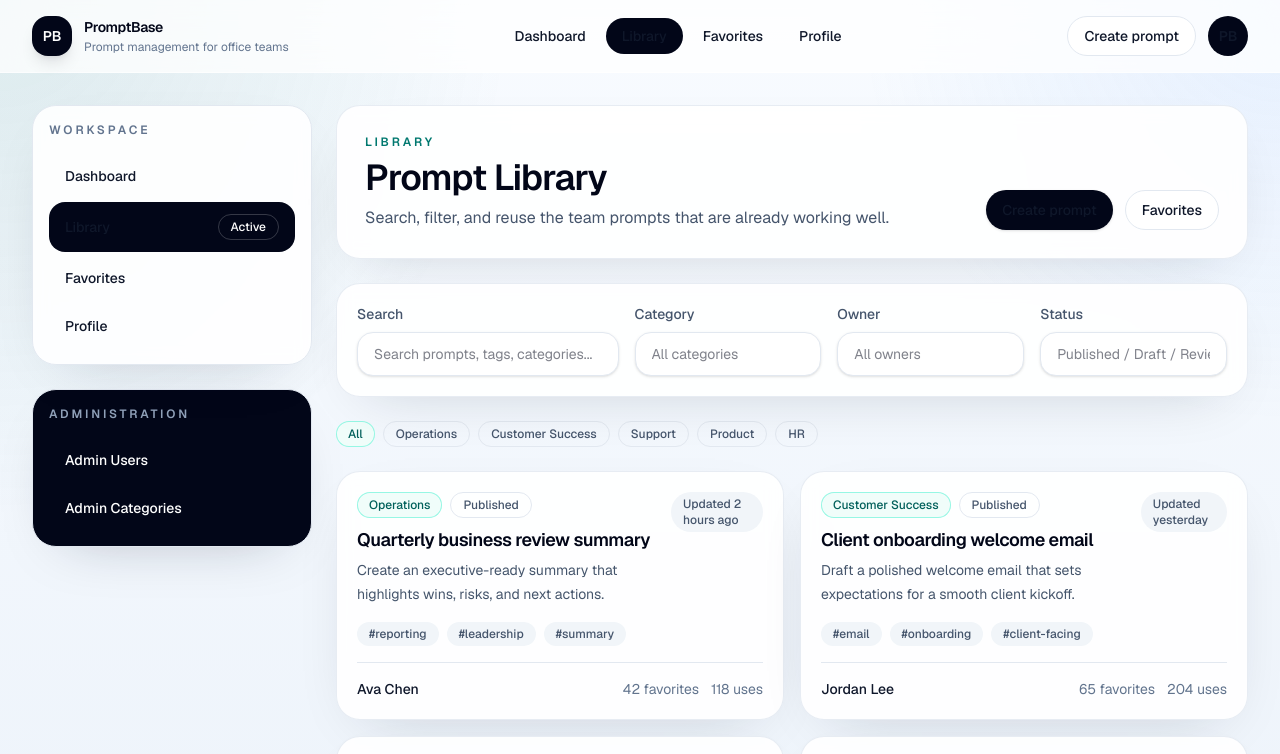
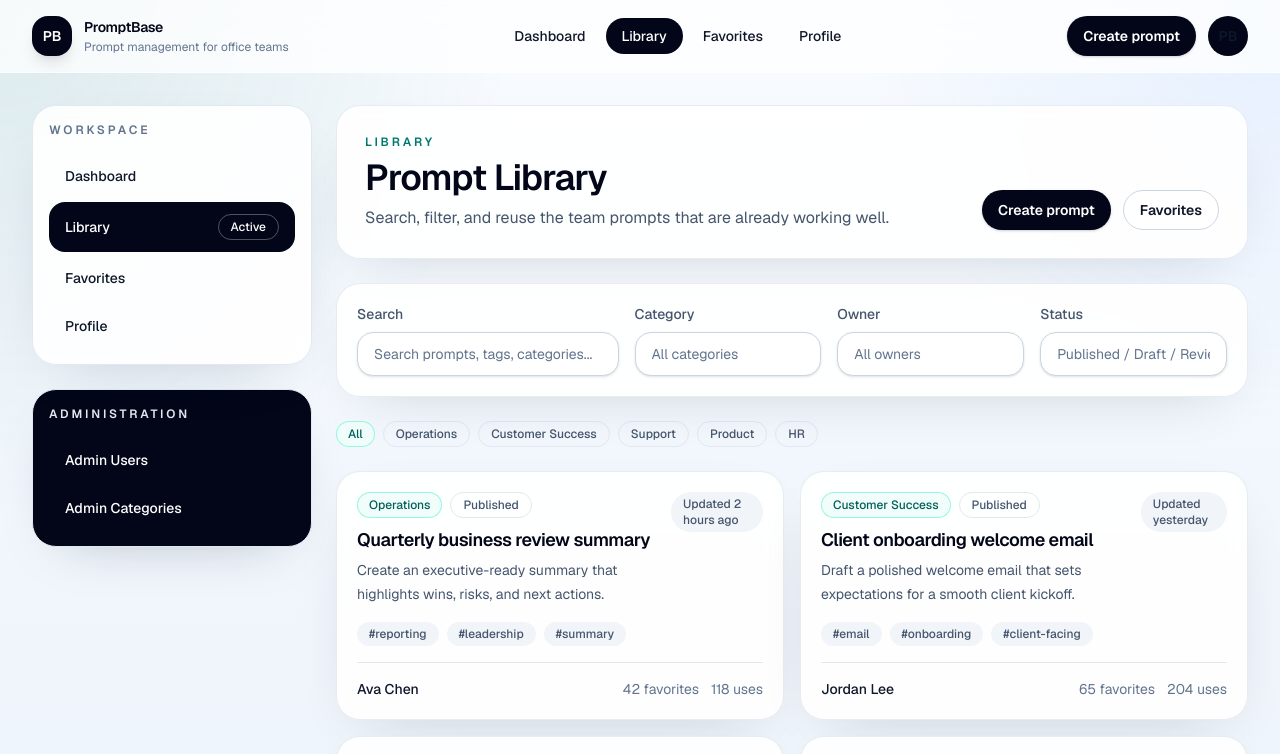
Before and after one commit to draganoval/promptbase, a Next.js app: page /library in a window 1280 px wide. Shown: the top 754 px of the page. Built offline with nearby package versions, Linux system fonts and the light colour scheme.

Commit message:
update Ui Visibility

```diff
--- a/app/login/page.tsx
+++ b/app/login/page.tsx
@@ -56,13 +56,13 @@ export default function LoginPage() {
         <Card className="order-1 overflow-hidden p-0 lg:order-2">
           <div className="flex h-full min-h-[520px] flex-col justify-between bg-slate-950 p-8 text-white">
             <div>
-              <p className="text-xs font-semibold uppercase tracking-[0.24em] text-slate-400">
+              <p className="text-xs font-semibold uppercase tracking-[0.24em] text-slate-200">
                 PromptBase
               </p>
               <h2 className="mt-4 max-w-lg text-4xl font-semibold tracking-tight">
                 A calm, structured workspace for prompt operations.
               </h2>
-              <p className="mt-4 max-w-lg text-sm leading-6 text-slate-300">
+              <p className="mt-4 max-w-lg text-sm leading-6 text-slate-100">
                 Organize reusable prompt assets, keep your team aligned, and build a reliable internal knowledge base.
               </p>
             </div>
@@ -72,7 +72,7 @@ export default function LoginPage() {
                 "Role-aware views",
                 "Responsive by default",
               ].map((item) => (
-                <div key={item} className="rounded-3xl border border-white/10 bg-white/5 p-4 text-sm text-slate-200">
+                <div key={item} className="rounded-3xl border border-white/15 bg-white/5 p-4 text-sm text-white">
                   {item}
                 </div>
               ))}
--- a/app/page.tsx
+++ b/app/page.tsx
@@ -131,7 +131,7 @@ export default function Home() {
             <h2 className="text-3xl font-semibold tracking-tight sm:text-4xl">
               Launch PromptBase with a clean structure today.
             </h2>
-            <p className="text-sm leading-6 text-slate-300 sm:text-base">
+            <p className="text-sm leading-6 text-slate-100 sm:text-base">
               You can start exploring the dashboard, prompt library, favorites, and admin screens immediately using the included mock data.
             </p>
           </div>
--- a/app/register/page.tsx
+++ b/app/register/page.tsx
@@ -61,13 +61,13 @@ export default function RegisterPage() {
         <Card className="order-1 overflow-hidden p-0 lg:order-2">
           <div className="flex h-full min-h-[520px] flex-col justify-between bg-gradient-to-br from-slate-950 via-slate-900 to-teal-900 p-8 text-white">
             <div>
-              <p className="text-xs font-semibold uppercase tracking-[0.24em] text-slate-400">
+              <p className="text-xs font-semibold uppercase tracking-[0.24em] text-slate-200">
                 Built for teams
               </p>
               <h2 className="mt-4 max-w-lg text-4xl font-semibold tracking-tight">
                 A polished SaaS foundation for prompt operations.
               </h2>
-              <p className="mt-4 max-w-lg text-sm leading-6 text-slate-300">
+              <p className="mt-4 max-w-lg text-sm leading-6 text-slate-100">
                 Give your team a shared prompt library, admin controls, and a clean place to work with AI-generated content.
               </p>
             </div>
@@ -77,7 +77,7 @@ export default function RegisterPage() {
                 "Shared favorites",
                 "Admin oversight",
               ].map((item) => (
-                <div key={item} className="rounded-3xl border border-white/10 bg-white/5 p-4 text-sm text-slate-200">
+                <div key={item} className="rounded-3xl border border-white/15 bg-white/5 p-4 text-sm text-white">
                   {item}
                 </div>
               ))}
--- a/components/button.tsx
+++ b/components/button.tsx
@@ -13,10 +13,10 @@ type ButtonProps = {
 
 const variantStyles: Record<ButtonVariant, string> = {
   primary:
-    "bg-slate-950 text-white shadow-sm shadow-slate-950/10 hover:-translate-y-0.5 hover:bg-slate-800",
+    "bg-slate-950 !text-white shadow-sm shadow-slate-950/15 hover:-translate-y-0.5 hover:bg-slate-800 hover:!text-white",
   secondary:
-    "border border-slate-200 bg-white text-slate-900 hover:border-slate-300 hover:bg-slate-50",
-  ghost: "text-slate-600 hover:bg-slate-100 hover:text-slate-950",
+    "border border-slate-300 bg-white text-slate-950 hover:border-slate-400 hover:bg-slate-50",
+  ghost: "text-slate-800 hover:bg-slate-100 hover:text-slate-950",
 };
 
 const sizeStyles = {
@@ -34,7 +34,7 @@ export function Button({
   type = "button",
 }: ButtonProps) {
   const baseStyles =
-    "inline-flex items-center justify-center gap-2 rounded-full font-medium transition-all duration-200 focus-visible:outline-none focus-visible:ring-2 focus-visible:ring-teal-500 focus-visible:ring-offset-2 focus-visible:ring-offset-transparent";
+    "inline-flex items-center justify-center gap-2 rounded-full font-semibold whitespace-nowrap transition-all duration-200 focus-visible:outline-none focus-visible:ring-2 focus-visible:ring-teal-500 focus-visible:ring-offset-2 focus-visible:ring-offset-transparent";
   const classes = `${baseStyles} ${variantStyles[variant]} ${sizeStyles[size]} ${className}`.trim();
 
   if (href) {
--- a/components/input.tsx
+++ b/components/input.tsx
@@ -6,7 +6,7 @@ export function Input({ className = "", ...props }: InputProps) {
   return (
     <input
       {...props}
-      className={`h-11 w-full rounded-2xl border border-slate-200 bg-white px-4 text-sm text-slate-950 shadow-sm outline-none transition focus:border-teal-500 focus:ring-4 focus:ring-teal-500/10 ${className}`.trim()}
+      className={`h-11 w-full min-w-0 rounded-2xl border border-slate-300 bg-white px-4 text-sm text-slate-950 placeholder:text-slate-500 shadow-sm outline-none transition focus:border-teal-500 focus:ring-4 focus:ring-teal-500/10 ${className}`.trim()}
     />
   );
 }
--- a/components/navbar.tsx
+++ b/components/navbar.tsx
@@ -36,8 +36,8 @@ export function Navbar({ activeHref, showAuthActions = false }: NavbarProps) {
                 href={item.href}
                 className={`rounded-full px-4 py-2 text-sm font-medium transition-colors ${
                   isActive
-                    ? "bg-slate-950 text-white"
-                    : "text-slate-600 hover:bg-slate-100 hover:text-slate-950"
+                    ? "bg-slate-950 !text-white"
+                    : "text-slate-700 hover:bg-slate-100 hover:text-slate-950"
                 }`}
               >
                 {item.label}
@@ -56,7 +56,7 @@ export function Navbar({ activeHref, showAuthActions = false }: NavbarProps) {
             </>
           ) : (
             <>
-              <Button href="/prompts/new" variant="secondary" className="hidden sm:inline-flex">
+              <Button href="/prompts/new" className="hidden sm:inline-flex !text-white">
                 Create prompt
               </Button>
               <Link
--- a/components/sidebar.tsx
+++ b/components/sidebar.tsx
@@ -24,13 +24,13 @@ export function Sidebar({ activeHref }: SidebarProps) {
                   href={item.href}
                   className={`flex items-center justify-between rounded-2xl px-4 py-3 text-sm font-medium transition-colors ${
                     isActive
-                      ? "bg-slate-950 text-white"
-                      : "text-slate-600 hover:bg-slate-100 hover:text-slate-950"
+                      ? "bg-slate-950 !text-white"
+                      : "text-slate-700 hover:bg-slate-100 hover:text-slate-950"
                   }`}
                 >
                   <span>{item.label}</span>
                   {isActive ? (
-                    <Badge variant="outline" className="border-white/20 text-white">
+                    <Badge variant="outline" className="border-white/30 !text-white">
                       Active
                     </Badge>
                   ) : null}
@@ -41,7 +41,7 @@ export function Sidebar({ activeHref }: SidebarProps) {
         </div>
 
         <div className="rounded-3xl border border-slate-200 bg-slate-950 p-4 text-white shadow-[0_20px_60px_-35px_rgba(15,23,42,0.35)]">
-          <p className="text-xs font-semibold uppercase tracking-[0.24em] text-slate-400">
+          <p className="text-xs font-semibold uppercase tracking-[0.24em] text-slate-200">
             Administration
           </p>
           <nav className="mt-4 space-y-1">
@@ -52,7 +52,7 @@ export function Sidebar({ activeHref }: SidebarProps) {
                   key={item.href}
                   href={item.href}
                   className={`block rounded-2xl px-4 py-3 text-sm font-medium transition-colors ${
-                    isActive ? "bg-white/10 text-white" : "text-slate-300 hover:bg-white/5 hover:text-white"
+                    isActive ? "bg-white/15 !text-white" : "text-white hover:bg-white/10 hover:!text-white"
                   }`}
                 >
                   {item.label}
--- a/components/textarea.tsx
+++ b/components/textarea.tsx
@@ -6,7 +6,7 @@ export function Textarea({ className = "", ...props }: TextareaProps) {
   return (
     <textarea
       {...props}
-      className={`min-h-32 w-full rounded-2xl border border-slate-200 bg-white px-4 py-3 text-sm text-slate-950 shadow-sm outline-none transition focus:border-teal-500 focus:ring-4 focus:ring-teal-500/10 ${className}`.trim()}
+      className={`min-h-32 w-full min-w-0 rounded-2xl border border-slate-300 bg-white px-4 py-3 text-sm text-slate-950 placeholder:text-slate-500 shadow-sm outline-none transition focus:border-teal-500 focus:ring-4 focus:ring-teal-500/10 ${className}`.trim()}
     />
   );
 }
```
